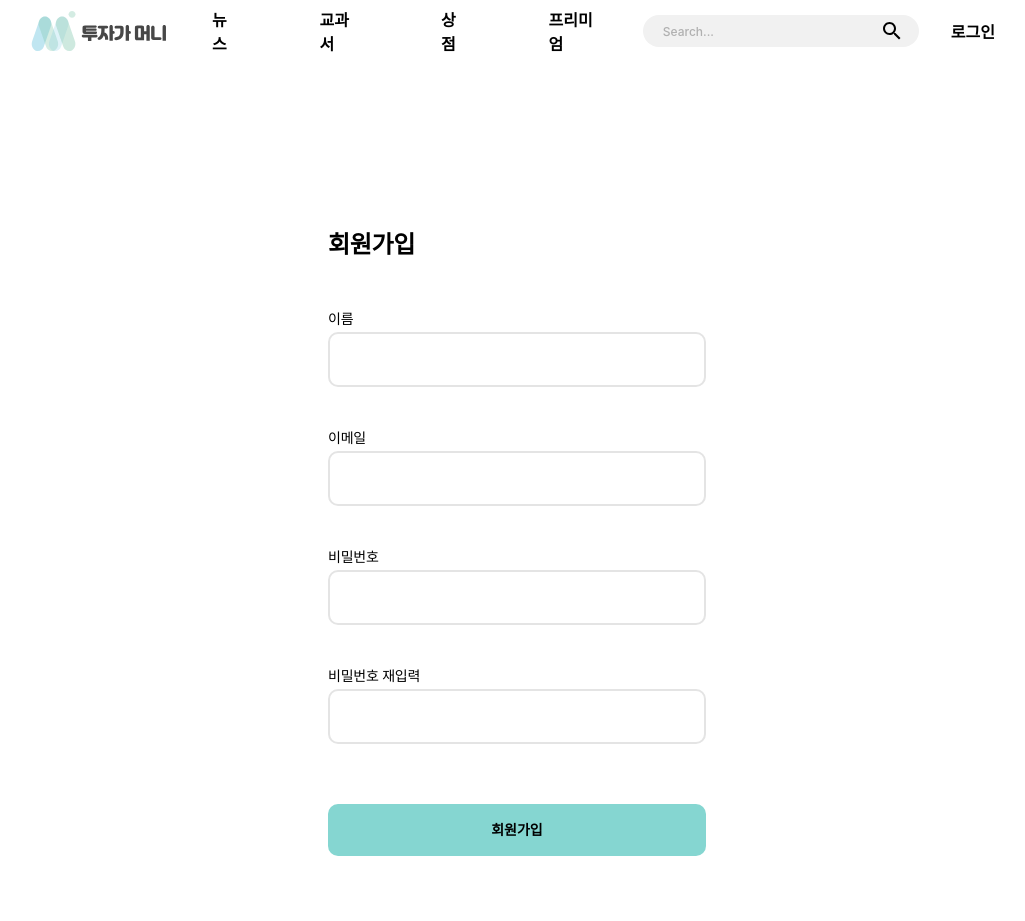
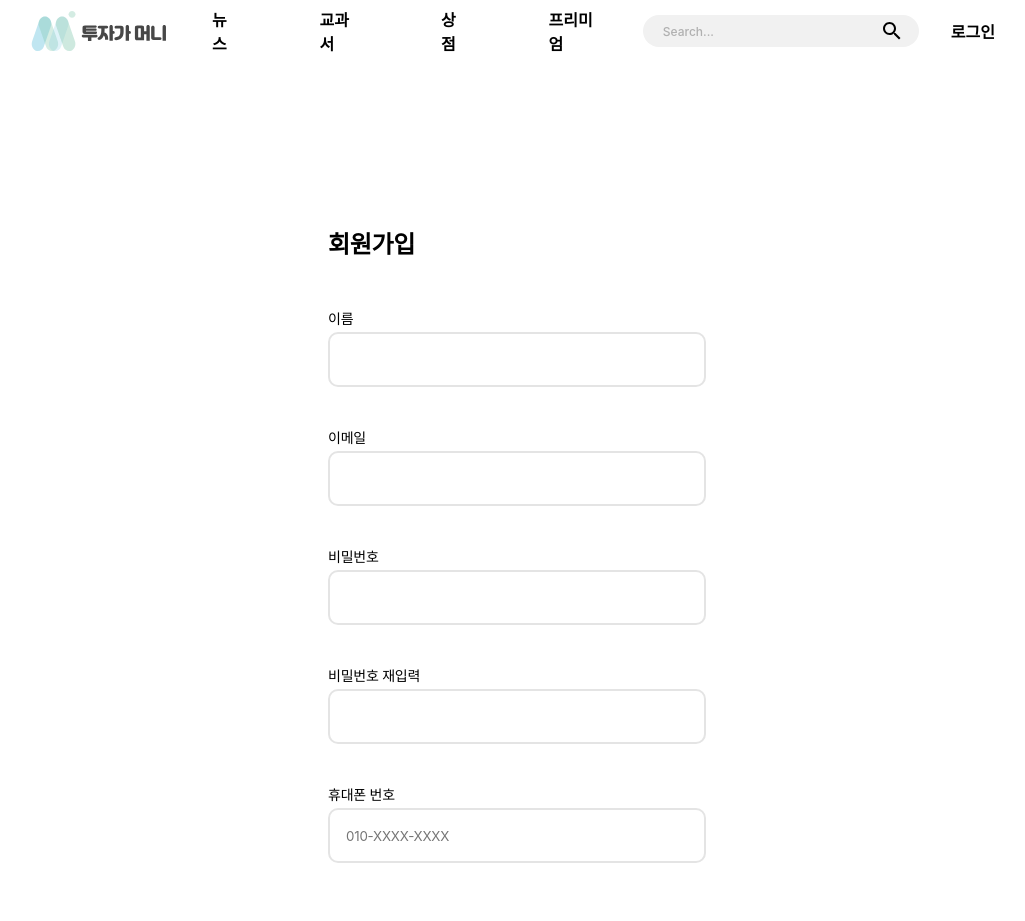
Before and after one commit to Cjieun/moneyisinvest-frontend, a React (Create React App) app: page /signUp in a window 1280 px wide. Shown: the top 921 px of the page, without its empty margins (123-1148 px from the left). Built offline with nearby package versions, Linux system fonts and the light colour scheme; a web font is replaced by a local one.

Commit message:
Feat: 휴대폰 번호 입력 Input 추가

```diff
--- a/src/pages/SignUp/SignUp.jsx
+++ b/src/pages/SignUp/SignUp.jsx
@@ -16,6 +16,7 @@ export default function SignIn({setIsSignedUp}) {
   const [id, setId] = useState("");
   const [pw, setPw] = useState("");
   const [rePw, setRePw] = useState("");
+  const [phone, setPhone] = useState("");
   const [nameMessage, setNameMessage] = useState("");
   const [isName, setIsName] = useState(false);
   const [idMessage, setIdMessage] = useState("");
@@ -24,6 +25,8 @@ export default function SignIn({setIsSignedUp}) {
   const [isPw, setIsPw] = useState(false);
   const [rePwMessage, setRePwMessage] = useState("");
   const [isrePw, setIsRePw] = useState(false);
+  const [phoneMessage, setPhoneMessage] = useState("");
+  const [isPhone, setIsPhone] = useState(false);
 
   const navigate = useNavigate();
 
@@ -40,10 +43,15 @@ export default function SignIn({setIsSignedUp}) {
     setRePw(e.target.value);
   };
 
+  const handleInputPhone = (e) => {
+    setPhone(e.target.value);
+  };
+
   const nameRef = useRef("");
   const idRef = useRef("");
   const pwRef = useRef("");
   const rePwRef = useRef("");
+  const phoneRef = useRef("");
 
   const onClickSignUp = () => {
     const EMAIL_REGEX = /^[a-zA-Z0-9._-]+@[a-zA-Z0-9.-]+\.[a-zA-Z]{2,4}$/;
@@ -113,6 +121,7 @@ export default function SignIn({setIsSignedUp}) {
           name: name,
           password: pw,
           uid: id,
+          phoneNum: phone
         })
         .then((res) => {
           console.log("sign-up success!!", res.data);
@@ -132,6 +141,7 @@ export default function SignIn({setIsSignedUp}) {
               setName("");
               setPw("");
               setRePw("");
+              setPhone("");
               alert("이미 가입된 회원입니다!");
               return;
             } else {
@@ -201,6 +211,19 @@ export default function SignIn({setIsSignedUp}) {
             </label>
           </div>
           <Message text={rePwMessage} state={isrePw} />
+          <div>
+            <label className="signupInput">
+              휴대폰 번호
+              <input
+                placeholder="010-XXXX-XXXX"
+                type="text"
+                value={phone}
+                onChange={handleInputPhone}
+                ref={phoneRef}
+              />
+            </label>
+          </div>
+          <Message text={phoneMessage} state={isPhone} />
           <div className="signButton" onClick={onClickSignUp}>
             <Button type="submit" state="signup" />
           </div>
```
